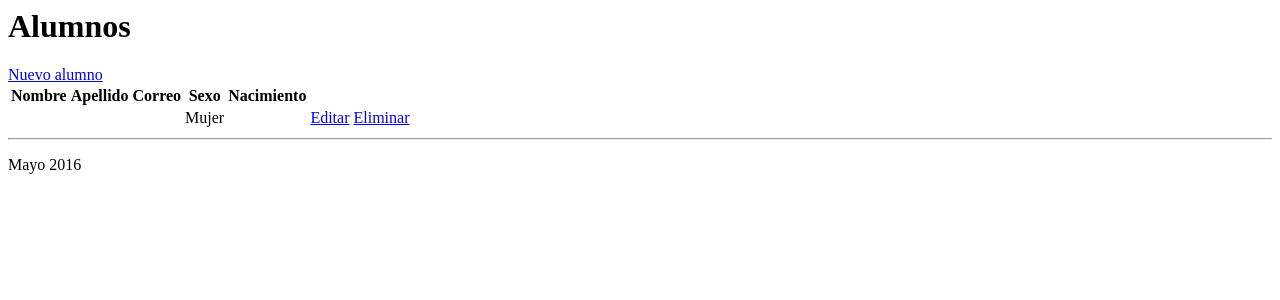
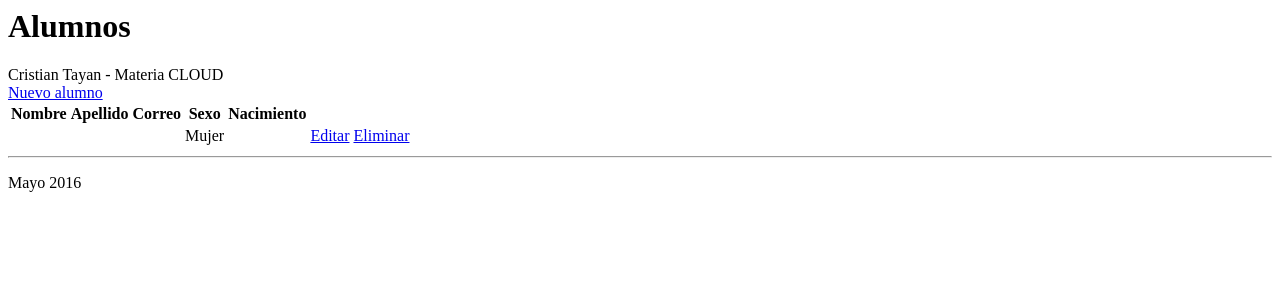
Before and after one commit to CristianTayan/CristianTayanCloud, a PHP site: page / in a window 1280 px wide. Shown: the top 300 px of the page. Run offline with PHP 8.4, Linux system fonts and the light colour scheme; tables that the repository leaves empty or names only in its code hold one stand-in row (values such as "Sample post"); data that the repository does not hold is empty.

Commit message:
Cambio nombre

```diff
--- a/view/alumno/alumno.php
+++ b/view/alumno/alumno.php
@@ -1,5 +1,5 @@
 <h1>Alumnos</h1>
-
+Cristian Tayan - Materia CLOUD
 <div>
     <a href="?c=Alumno&a=Crud">Nuevo alumno</a>
 </div>
```
